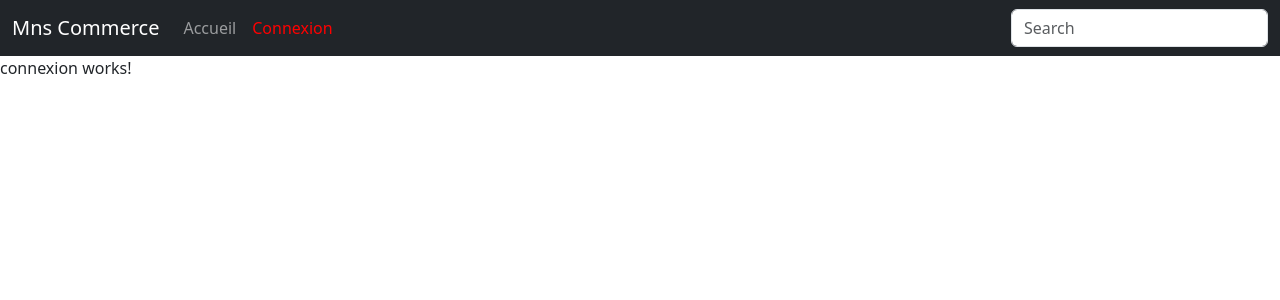
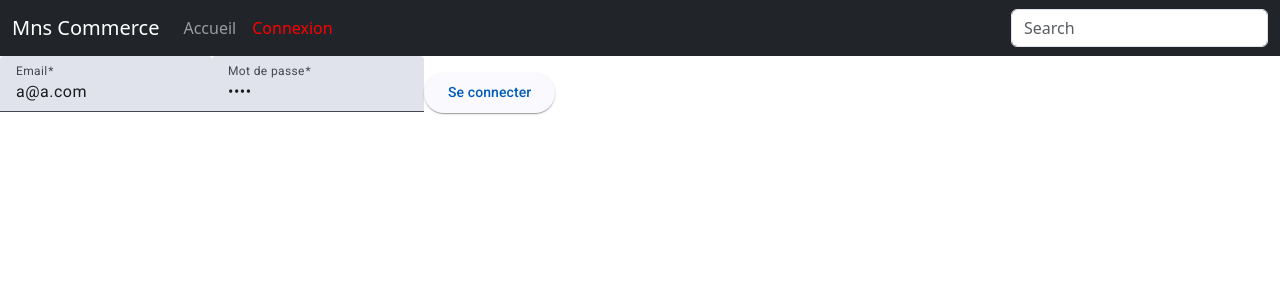
Before and after one commit to fbansept/cda_2025_front, an Angular app: page /connexion in a window 1280 px wide. Shown: the top 300 px of the page. Built offline with nearby package versions, Linux system fonts and the light colour scheme.

Commit message:
add connexion

```diff
--- a/src/app/pages/accueil/accueil.component.html
+++ b/src/app/pages/accueil/accueil.component.html
@@ -3,7 +3,6 @@
 </button>
 
 <div class="row">
-
 
   @for (produit of produits; track $index) {
     <div class="col-6 mb-4">
--- a/src/app/pages/accueil/accueil.component.ts
+++ b/src/app/pages/accueil/accueil.component.ts
@@ -23,8 +23,15 @@ export class AccueilComponent implements OnInit {
   produits: Produit[] = []
 
   ngOnInit() {
-    this.http.get<Produit[]>("http://localhost:8080/produits")
-      .subscribe(produits => this.produits = produits)
+
+    const jwt = localStorage.getItem("jwt")
+
+    if (jwt) {
+
+      this.http.get<Produit[]>("http://localhost:8080/produits", {headers: {Authorization: "Bearer " + jwt}})
+        .subscribe(produits => this.produits = produits)
+
+    }
   }
 
 }
--- a/src/app/pages/connexion/connexion.component.html
+++ b/src/app/pages/connexion/connexion.component.html
@@ -1 +1,26 @@
-<p>connexion works!</p>
+<form [formGroup]="formulaire" (ngSubmit)="onConnexion()">
+
+  <mat-form-field>
+    <mat-label>Email</mat-label>
+    <input formControlName="email" matInput placeholder="Ex. a@a.com">
+
+    @if (formulaire.get('email')?.hasError('required')) {
+      <mat-error>L'email est requis</mat-error>
+    } @else if (formulaire.get('email')?.hasError('email')) {
+      <mat-error>Le format est invalide</mat-error>
+    }
+
+  </mat-form-field>
+
+  <mat-form-field>
+    <mat-label>Mot de passe</mat-label>
+    <input formControlName="password" type="password" matInput>
+    <mat-error>Le mot de passe est requis</mat-error>
+  </mat-form-field>
+
+
+  <button type="submit" mat-raised-button>
+    Se connecter
+  </button>
+
+</form>
--- a/src/app/pages/connexion/connexion.component.ts
+++ b/src/app/pages/connexion/connexion.component.ts
@@ -1,11 +1,49 @@
-import { Component } from '@angular/core';
+import {Component, inject} from '@angular/core';
+import {MatInputModule} from '@angular/material/input';
+import {FormBuilder, FormsModule, ReactiveFormsModule, Validators} from '@angular/forms';
+import {MatButtonModule} from '@angular/material/button';
+import {HttpClient} from '@angular/common/http';
+import {NotificationService} from '../../services/notification.service';
 
 @Component({
   selector: 'app-connexion',
-  imports: [],
+  imports: [
+    MatButtonModule,
+    MatInputModule,
+    ReactiveFormsModule,
+    FormsModule
+  ],
   templateUrl: './connexion.component.html',
   styleUrl: './connexion.component.scss'
 })
 export class ConnexionComponent {
 
+  formBuilder = inject(FormBuilder)
+  http = inject(HttpClient)
+  notification = inject(NotificationService)
+
+  formulaire = this.formBuilder.group({
+    email: ["a@a.com", [Validators.required, Validators.email]],
+    password: ["root", [Validators.required]],
+  })
+
+  onConnexion() {
+    if (this.formulaire.valid) {
+
+      this.http
+        .post(
+          "http://localhost:8080/connexion",
+          this.formulaire.value,
+          {responseType: "text"})
+        .subscribe({
+          next: jwt => localStorage.setItem("jwt", jwt),
+          error: erreur => {
+            if (erreur.status === 401) {
+              this.notification.show("Mauvais login / mot de passe", "error")
+            }
+          }
+        })
+    }
+  }
+
 }
--- a/src/app/pages/edit-produit/edit-produit.component.ts
+++ b/src/app/pages/edit-produit/edit-produit.component.ts
@@ -6,7 +6,7 @@ import {FormBuilder, FormsModule, ReactiveFormsModule, Validators} from '@angula
 import {HttpClient} from '@angular/common/http';
 import {MatSelectModule} from '@angular/material/select';
 import {ActivatedRoute} from '@angular/router';
-import {MatSnackBar} from '@angular/material/snack-bar';
+import {NotificationService} from '../../services/notification.service';
 
 @Component({
   selector: 'app-edit-produit',
@@ -26,7 +26,8 @@ export class EditProduitComponent implements OnInit {
   formBuilder = inject(FormBuilder)
   http = inject(HttpClient)
   activatedRoute = inject(ActivatedRoute)
-  notification = inject(MatSnackBar)
+  notification = inject(NotificationService)
+
 
   formulaire = this.formBuilder.group({
     nom: ["Nouveau produit", [Validators.required, Validators.maxLength(20), Validators.minLength(3)]],
@@ -75,7 +76,7 @@ export class EditProduitComponent implements OnInit {
         this.http
           .put("http://localhost:8080/produit/" + this.produitEdite.id, this.formulaire.value)
           .subscribe(resultat => {
-            this.notification.open("Le produit a bien été modifié", "", {duration: 5000, verticalPosition: "top"})
+            this.notification.show("Le produit a bien été modifié", "valid")
           })
 
       } else {
@@ -83,14 +84,10 @@ export class EditProduitComponent implements OnInit {
         this.http
           .post("http://localhost:8080/produit", this.formulaire.value)
           .subscribe(resultat => {
-            this.notification.open("Le produit a bien été ajouté", "", {duration: 5000, verticalPosition: "top"})
+            this.notification.show("Le produit a bien été ajouté", "valid")
           })
-
       }
-
-
     }
-
   }
 
   compareId(o1: { id: number }, o2: { id: number }) {
--- /dev/null
+++ b/src/app/services/notification.service.ts
@@ -0,0 +1,18 @@
+import {inject, Injectable} from '@angular/core';
+import {MatSnackBar} from '@angular/material/snack-bar';
+
+@Injectable({
+  providedIn: 'root'
+})
+export class NotificationService {
+
+  notification = inject(MatSnackBar)
+
+  show(message: string, type: "valid" | "error" | "warning" | "info" = "info") {
+    this.notification.open(
+      message,
+      "",
+      {duration: 5000, verticalPosition: "top", panelClass: type})
+  }
+
+}
--- a/src/styles.scss
+++ b/src/styles.scss
@@ -1,4 +1,28 @@
 /* You can add global styles to this file, and also import other style files */
 
-html, body { height: 100%; }
-body { margin: 0; font-family: Roboto, "Helvetica Neue", sans-serif; }
+html, body {
+  height: 100%;
+}
+
+body {
+  margin: 0;
+  font-family: Roboto, "Helvetica Neue", sans-serif;
+}
+
+mat-snack-bar-container {
+  &.valid .mat-mdc-snackbar-surface {
+    background-color: green;
+  }
+
+  &.error .mat-mdc-snackbar-surface {
+    background-color: #b50404;
+  }
+
+  &.warning .mat-mdc-snackbar-surface {
+    background-color: #ff8242;
+  }
+
+  &.info .mat-mdc-snackbar-surface {
+    background-color: #4675c6;
+  }
+}
```
Also changed, not shown: 1 other file (tests, documents, lock files or other folders).
